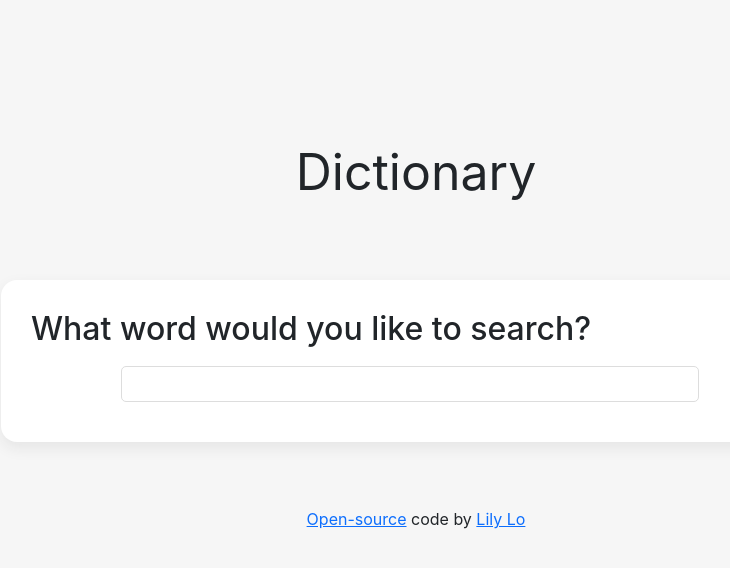
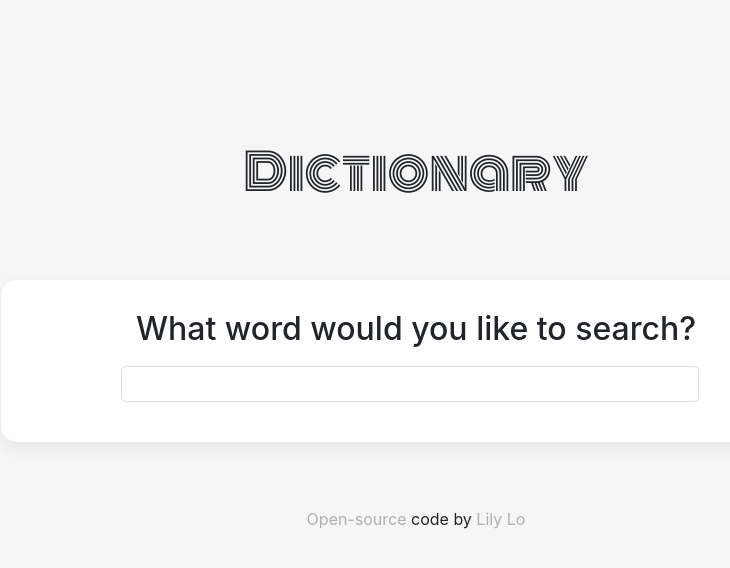
Before and after one commit to lilylolo/react-dictionary-app, a React (Create React App) app: page / in a window 1280 px wide. Shown: the top 568 px of the page, without its empty margins (224-954 px from the left). Built offline with nearby package versions, Linux system fonts and the light colour scheme; no server answers.

Commit message:
CSS styling changed

```diff
--- a/public/index.html
+++ b/public/index.html
@@ -18,6 +18,10 @@
     <link href="https://cdn.jsdelivr.net/npm/bootstrap@5.0.0-beta3/dist/css/bootstrap.min.css" rel="stylesheet"
       integrity="sha384-eOJMYsd53ii+scO/bJGFsiCZc+5NDVN2yr8+0RDqr0Ql0h+rP48ckxlpbzKgwra6" crossorigin="anonymous">
     <link rel="manifest" href="%PUBLIC_URL%/manifest.json" />
+
+<link rel="preconnect" href="https://fonts.gstatic.com">
+<link href="https://fonts.googleapis.com/css2?family=Monoton&display=swap" rel="stylesheet">
+
     <!--
       Notice the use of %PUBLIC_URL% in the tags above.
       It will be replaced with the URL of the `public` folder during the build.
--- a/src/App.css
+++ b/src/App.css
@@ -3,6 +3,10 @@
   margin-top: 100px;
   max-width: 900px;
   padding: 35px;
+}
+
+.App-header {
+  font-family: "Monoton", cursive;
 }
 
 .App-wrapper .App-header {
@@ -19,3 +23,12 @@ footer {
   text-align: center;
   padding-top: 10px;
 }
+
+a {
+  text-decoration: none;
+  color: rgb(179, 175, 175);
+}
+
+a:hover {
+  color: rgb(233, 233, 233);
+}
--- a/src/Dictionary.css
+++ b/src/Dictionary.css
@@ -1,3 +1,6 @@
+.Subtitle {
+  text-align: center;
+}
 section {
   background: white;
   border: none;
--- a/src/Dictionary.js
+++ b/src/Dictionary.js
@@ -42,7 +42,6 @@ export default function Dictionary() {
 
     function load() {
         setLoaded(true);
-        search();
     }
 
     if (loaded) {
@@ -51,7 +50,7 @@ export default function Dictionary() {
 
         <div className="Dictionary">
             <section>
-                <h2>What word would you like to search?</h2>
+                <h2 className="Subtitle">What word would you like to search?</h2>
             <form onSubmit={handleSubmit}>
                 <input type="search" onChange={handleKeywordChange}/>
             </form>
--- a/src/Meaning.js
+++ b/src/Meaning.js
@@ -12,13 +12,10 @@ export default function Meaning(props) {
         {
             return (
                 <div className="Meanings" key={index}>
-                    <p>
                         <span className="Definition">{definition.definition}</span>
-                        <br />
-                        <em className="Example">{definition.example}</em>
-                        <br />
-                        <Synonyms synonyms={definition.synonyms} />
-                    </p>
+                        <div className="Example"><em>{definition.example}</em></div>
+                        <div><Synonyms synonyms={definition.synonyms} /></div>
+
                 </div>
             )
         })}
--- a/src/Meanings.css
+++ b/src/Meanings.css
@@ -1,15 +1,14 @@
 .Meanings {
   padding: 0 0 0 15px;
+  margin: 5px;
 }
 
 .Meanings .Example {
   opacity: 0.7;
-  margin: 20px;
-  line-height: 0;
   font-size: 16px;
+  margin: 10px 0px 5px 20px;
 }
 
 .Meaning .Definition {
   font-size: 17px;
-  padding: 0px;
 }
--- a/src/Photos.css
+++ b/src/Photos.css
@@ -1,3 +1,4 @@
-.Photos.img {
-  border-radius: 40px;
+img {
+  border-radius: 20px;
+  margin-top: 20px;
 }
--- a/src/Photos.js
+++ b/src/Photos.js
@@ -10,7 +10,7 @@ export default function Photos(props) {
                             return (
                                 <div className="col-4" key={index}>
                                 <a href={photo.pageURL} target="_blank" rel="noreferrer">
-                                <img src={photo.webformatURL} alt="/" className="img-fluid"/>
+                                <img src={photo.largeImageURL} alt="/" className="img-fluid"/>
                                 </a>
                                 </div>
                             );
--- a/src/Synonyms.css
+++ b/src/Synonyms.css
@@ -1,8 +1,7 @@
 .Synonyms {
-  margin: 20px 0 0;
-  padding: 0;
-  margin: 0 auto;
   text-align: center;
+  display: block;
+  margin-top: 0;
 }
 
 .Synonyms li {
```
